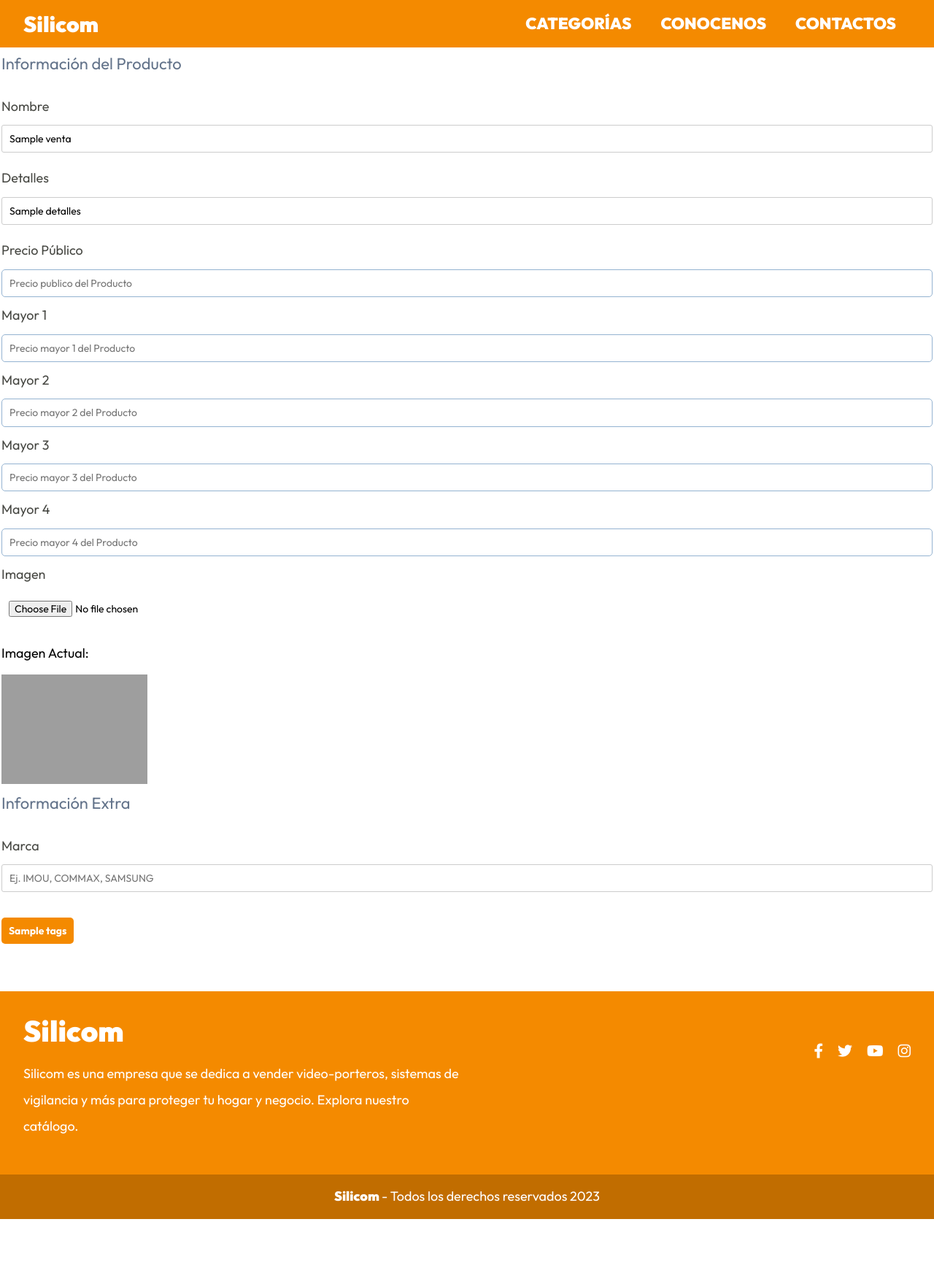
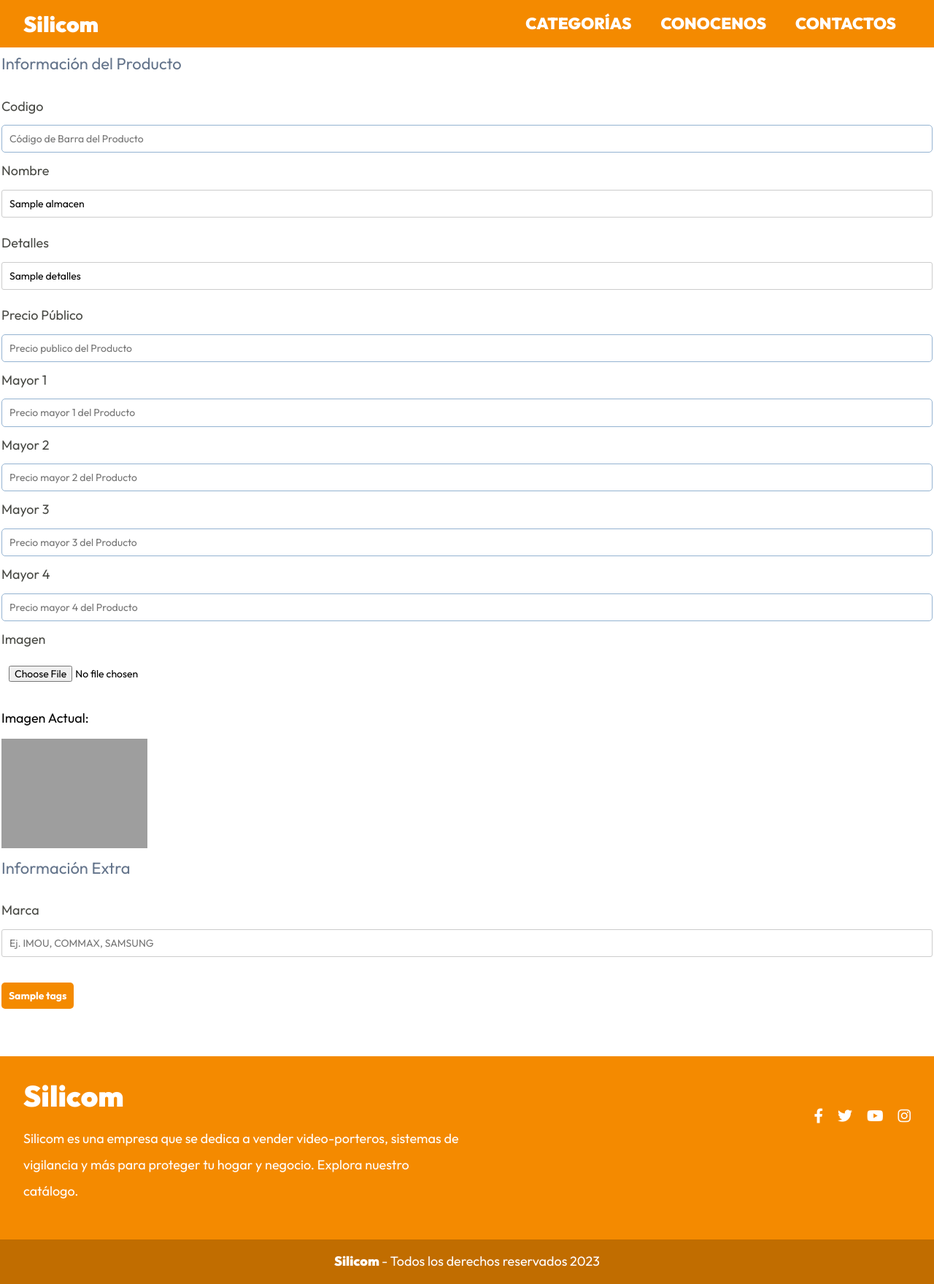
Before and after one commit to Jeree-Gs/proyectosilicom, a PHP site: template views/admin/almacenes/formulario.php in a window 1280 px wide. Shown: the part 400-2159 px from the top of the page at 73% size. Before the commit the page ends 2070 px from the top, so only its background shows below. Run offline with PHP 8.4, Linux system fonts and the light colour scheme; the template is opened without the code that fills it: most values are stand-ins (such as "Sample title", 1, 10 or a date in 2020); data that the repository does not hold is empty; some libraries are stand-ins or nearby versions; grey boxes are pictures that could not be loaded.

Commit message:
almacen - ya registra productos

```diff
--- a/controllers/TiendasController.php
+++ b/controllers/TiendasController.php
@@ -6,6 +6,7 @@ use Classes\Paginacion;
 use Model\Tienda;
 use MVC\Router;
 use Intervention\Image\ImageManagerStatic as Image;
+use Model\Categoria;
 
 class TiendasController {
 
@@ -47,6 +48,8 @@ class TiendasController {
 
         $alertas = [];
         $tienda = new Tienda;
+
+        $categorias = Categoria::all();
 
         if($_SERVER['REQUEST_METHOD'] === 'POST') {
             if(!is_admin()) {
@@ -96,7 +99,8 @@ class TiendasController {
         $router->render('admin/tiendas/crear', [
             'titulo' => 'Registrar Producto a la Tienda',
             'alertas' => $alertas,
-            'tienda' => $tienda
+            'tienda' => $tienda,
+            'categorias' => $categorias
         ]);
     }
 
--- a/views/admin/almacenes/formulario.php
+++ b/views/admin/almacenes/formulario.php
@@ -2,15 +2,27 @@
     <legend class="formulario__legend">Información del Producto</legend>
 
     <div class="formulario__campo">
+        <label for="codigoBarra" class="formulario__label">Codigo</label>
+        <input
+            type="number"
+            class="formulario__input"
+            id="codigoBarra"
+            name="codigoBarra"
+            placeholder="Código de Barra del Producto"
+            value="<?php echo $almacen->codigoBarra ?? ''; ?>"
+        >
+    </div>
+
+    <div class="formulario__campo">
         <label for="nombre" class="formulario__label">Nombre</label>
         <input
-            oninput="this.value = this.value.replace(/[^a-zA-Z0-9]/,'')"
+            oninput="this.value = this.value.replace(/[^a-zA-Z0-9]/,' ')"
             type="text"
             class="formulario__input"
             id="nombre"
             name="nombre"
             placeholder="Nombre del Producto"
-            value="<?php echo $venta->nombre ?? ''; ?>"
+            value="<?php echo $almacen->nombre ?? ''; ?>"
         >
     </div>
 
@@ -22,7 +34,7 @@
             id="detalles"
             name="detalles"
             placeholder="Detalle del Producto"
-            value="<?php echo $venta->detalles ?? ''; ?>"
+            value="<?php echo $almacen->detalles ?? ''; ?>"
         >
     </div>
 
@@ -34,7 +46,7 @@
             id="precioPublico"
             name="precioPublico"
             placeholder="Precio publico del Producto"
-            value="<?php echo $venta->precioPublico ?? ''; ?>"
+            value="<?php echo $almacen->precioPublico ?? ''; ?>"
         >
     </div>
 
@@ -46,7 +58,7 @@
             id="precioMUno"
             name="precioMUno"
             placeholder="Precio mayor 1 del Producto"
-            value="<?php echo $venta->precioMUno ?? ''; ?>"
+            value="<?php echo $almacen->precioMUno ?? ''; ?>"
         >
     </div>
 
@@ -58,7 +70,7 @@
             id="precioMDos"
             name="precioMDos"
             placeholder="Precio mayor 2 del Producto"
-            value="<?php echo $venta->precioMDos ?? ''; ?>"
+            value="<?php echo $almacen->precioMDos ?? ''; ?>"
         >
     </div>
 
@@ -70,7 +82,7 @@
             id="precioMTres"
             name="precioMTres"
             placeholder="Precio mayor 3 del Producto"
-            value="<?php echo $venta->precioMTres ?? ''; ?>"
+            value="<?php echo $almacen->precioMTres ?? ''; ?>"
         >
     </div>
 
@@ -82,7 +94,7 @@
             id="precioMCuatro"
             name="precioMCuatro"
             placeholder="Precio mayor 4 del Producto"
-            value="<?php echo $venta->precioMCuatro ?? ''; ?>"
+            value="<?php echo $almacen->precioMCuatro ?? ''; ?>"
         >
     </div>
 
@@ -97,7 +109,7 @@
         >
     </div>
 
-    <?php if(isset($venta->imagen_actual)) { ?>
+    <?php if(isset($almacen->imagen_actual)) { ?>
         <p class="formulario__texto">Imagen Actual:</p>
         <div class="formulario__imagen">
             <picture>
@@ -126,7 +138,7 @@
         >
 
         <div id="tags" class="formulario__listado"></div>
-        <input type="hidden" name="tags" value="<?php echo $venta->tags ?? ''; ?>"
+        <input type="hidden" name="tags" value="<?php echo $almacen->tags ?? ''; ?>"
         >
     </div>
 </fieldset>
@@ -139,6 +151,6 @@
             id="precioMCinco"
             name="precioMCinco"
             placeholder="Precio mayor 4 del Producto"
-            value="<?php echo $venta->precioMCinco ?? ''; ?>"
+            value="<?php echo $almacen->precioMCinco ?? ''; ?>"
         >
     </div>
--- a/views/admin/almacenes/index.php
+++ b/views/admin/almacenes/index.php
@@ -12,6 +12,7 @@
         <table class="table">
             <thead class="table__thead">
                 <tr>
+                    <th scope="col" class="table__th">Código</th>
                     <th scope="col" class="table__th">Nombre</th>
                     <th scope="col" class="table__th">Detalles</th>
                     <th scope="col" class="table__th">Precio Público</th>
@@ -26,6 +27,9 @@
             <tbody class="table__tbody">
                 <?php foreach($almacenes as $almacen) { ?>
                     <tr class="table__tr">
+                        <td class="table__td">
+                            <?php echo $almacen->codigoBarra; ?>
+                        </td>
                         <td class="table__td">
                             <?php echo $almacen->nombre; ?>
                         </td>
@@ -49,7 +53,7 @@
                         </td>
 
                         <td class="table__td--acciones">
-                            <a class="table__accion table__accion--editar" href="/admin/almacenes/editar?id=<?php echo $venta->id; ?>">
+                            <a class="table__accion table__accion--editar" href="/admin/almacenes/editar?id=<?php echo $almacen->id; ?>">
                                 <i class="fa-solid fa-pen-to-square"></i>
                                 Editar
                             </a>
```
Also changed, not shown: models/Almacen.php (+6 -1 lines), views/admin/tiendas/formulario.php (+14 -0 lines), public/img/almacenes/5cb63c0a81f8f94b72fdc0f8d1398457.png (added), public/img/almacenes/5cb63c0a81f8f94b72fdc0f8d1398457.webp (added), public/img/productos/4b787dcdf4cc17aa967654fac4e16d93.png (added), public/img/productos/4b787dcdf4cc17aa967654fac4e16d93.webp (added), public/img/productos/708fe889c808f95e9de76d4fbb4c226d.png (added), public/img/productos/708fe889c808f95e9de76d4fbb4c226d.webp (added).
